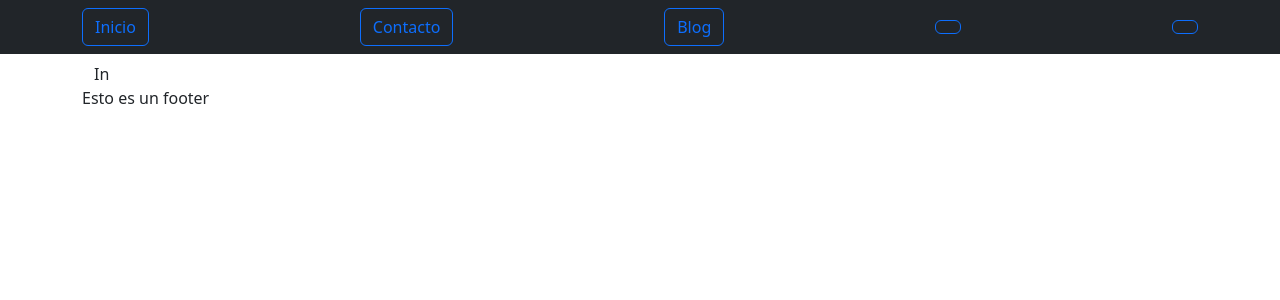
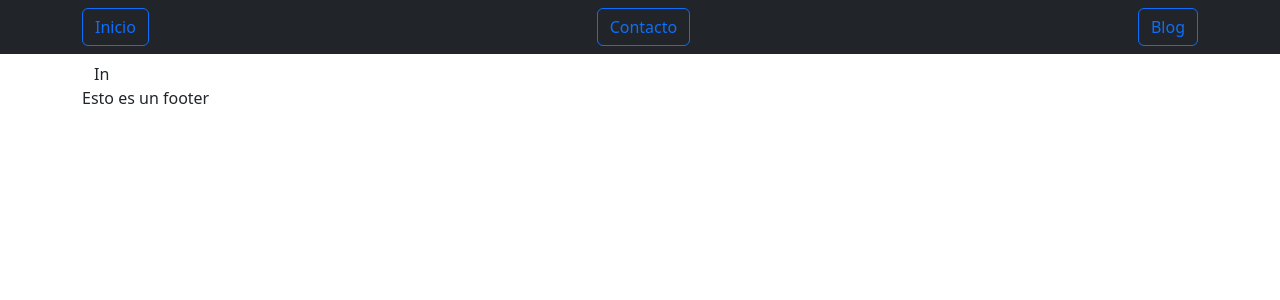
Before and after one commit to Nachop2/react-routes, a React (Create React App) app: page / in a window 1280 px wide. Shown: the top 300 px of the page. Built offline with nearby package versions, Linux system fonts and the light colour scheme.

Commit message:
Navbar cleanup

```diff
--- a/src/components/Navbar.jsx
+++ b/src/components/Navbar.jsx
@@ -7,8 +7,6 @@ export const Navbar = () => {
                 <Link className="btn btn-outline-primary" to="/">Inicio</Link>
                 <Link className="btn btn-outline-primary" to="/contacto">Contacto</Link>
                 <Link className="btn btn-outline-primary" to="/blog">Blog</Link>
-                <Link className="btn btn-outline-primary" to="/"></Link>
-                <Link className="btn btn-outline-primary" to="/"></Link>
             </div>
         </div>
     );
```
